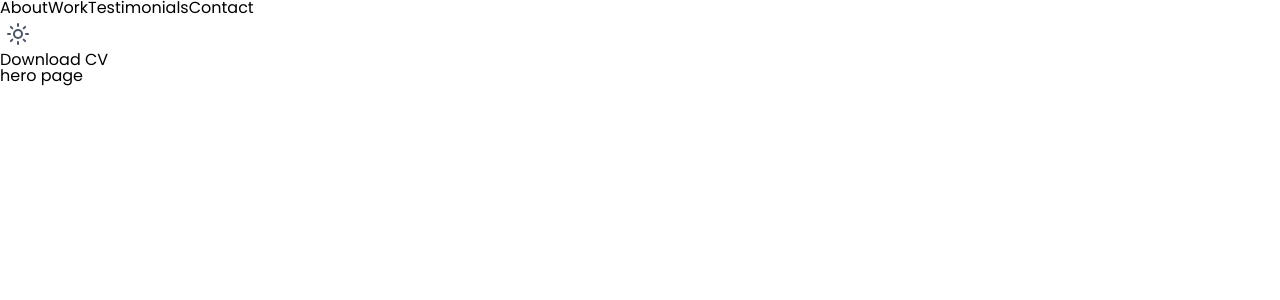
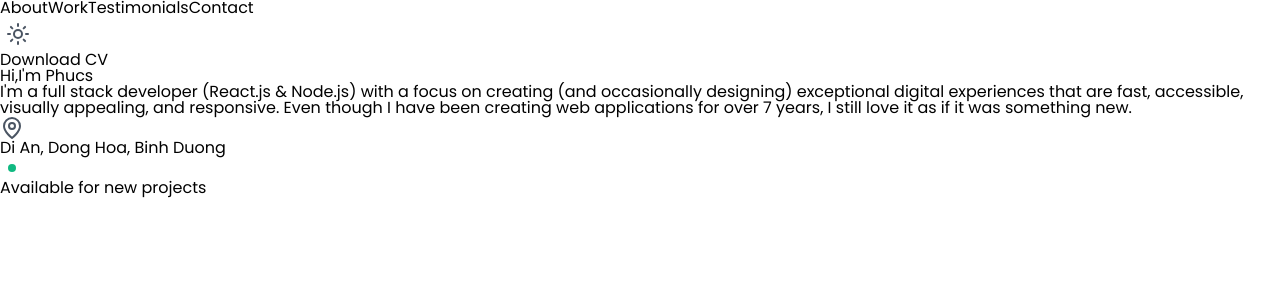
Before and after one commit to NHACTAOHOCBAI/Portfolio, a React (Vite) app: page / in a window 1280 px wide. Shown: the top 300 px of the page. Built offline with nearby package versions, Linux system fonts and the light colour scheme.

Commit message:
hoan thanh 1 nua section

```diff
--- a/src/App.tsx
+++ b/src/App.tsx
@@ -5,7 +5,9 @@ const App = () => {
   return (
     <>
       <AppHeader />
-      <HeroPage />
+      <body>
+        <HeroPage />
+      </body>
     </>
   )
 }
--- a/src/pages/heroPage.tsx
+++ b/src/pages/heroPage.tsx
@@ -1,6 +1,25 @@
 const HeroPage = () => {
     return (
-        <h1>hero page</h1>
+        <section className="h-screen">
+            <div className="container flex items-center">
+                <section>
+                    <h1 className="text-[6rem] font-bold leading-tight">
+                        Hi,I'm Phucs
+                    </h1>
+                    <p className="mt-[8px] w-[770px] text-[1.6rem] leading-[1.5] text-gray-600">
+                        I'm a full stack developer (React.js & Node.js) with a focus on creating (and occasionally designing) exceptional digital experiences that are fast, accessible, visually appealing, and responsive. Even though I have been creating web applications for over 7 years, I still love it as if it was something new.
+                    </p>
+                    <div className="flex gap-[8px] mt-[48px]">
+                        <img src="src/assets/img/hero_section/icon.svg" alt="" />
+                        <p className="text-[1.6rem] leading-[1.5] text-gray-600">Di An, Dong Hoa, Binh Duong</p>
+                    </div>
+                    <div className="flex gap-[8px] mt-[8px]">
+                        <img src="src/assets/img/hero_section/icon2.svg" alt="" />
+                        <p className="text-[1.6rem] leading-[1.5] text-gray-600">Available for new projects</p>
+                    </div>
+                </section>
+            </div>
+        </section>
     )
 }
 
```
Also changed, not shown: src/assets/img/hero_section/Icon.svg (added), src/assets/img/hero_section/Icon2.svg (added).
